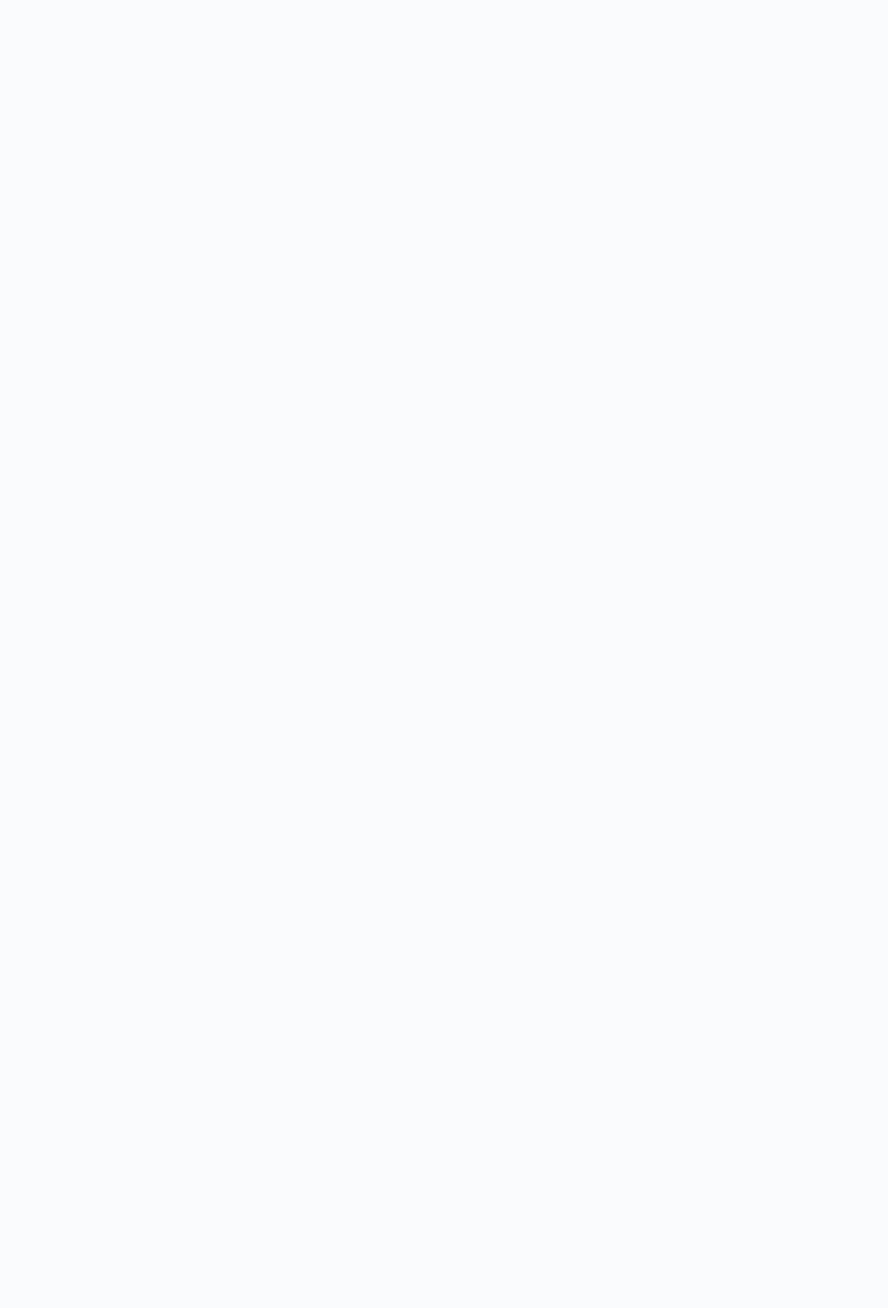
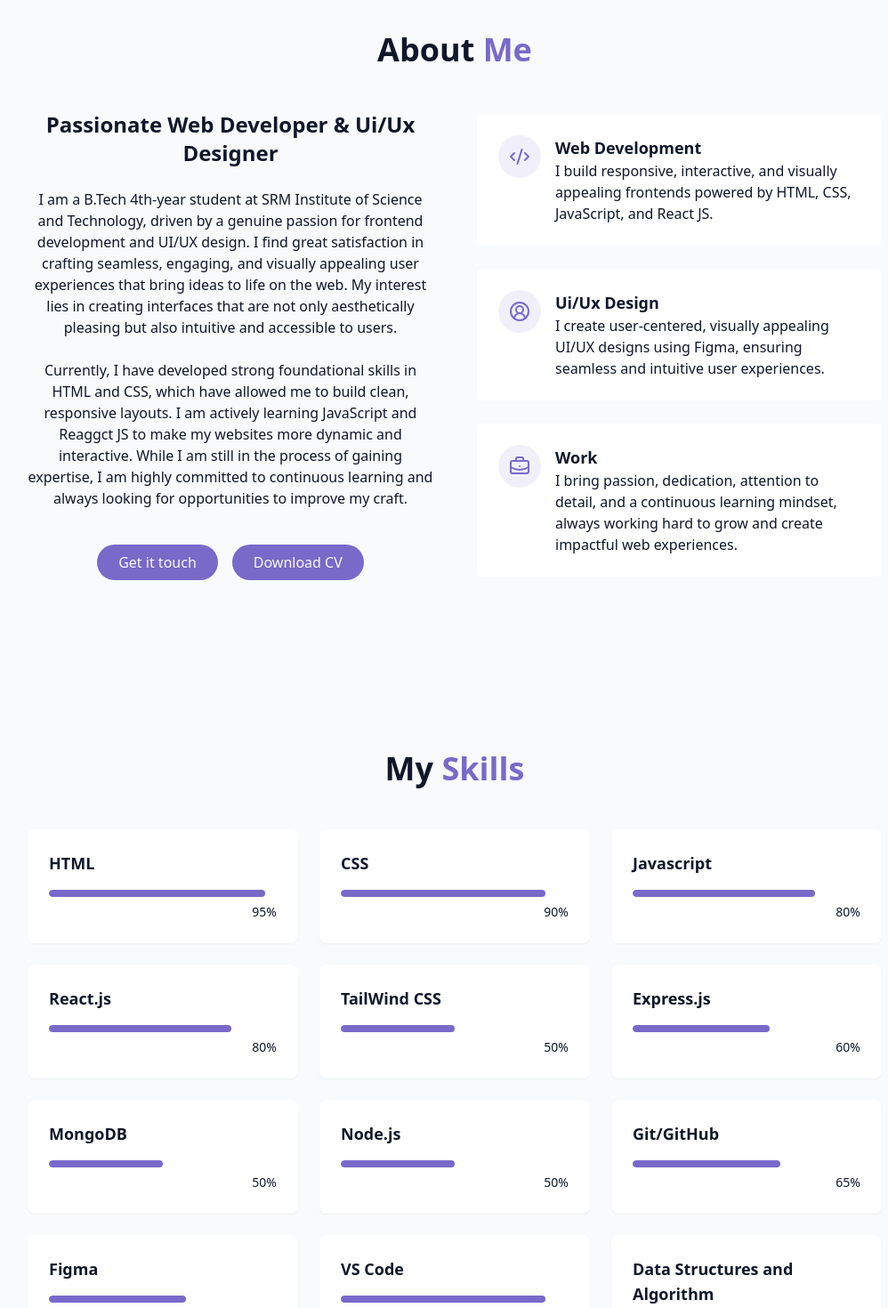
Before and after one commit to VeilSide2004/My-Portfolio, a React (Vite) app: page / in a window 1280 px wide. Shown: the part 860-2330 px from the top of the page at 89% size, without its empty margins (129-1127 px from the left). Before the commit the page ends 800 px from the top, so only its background shows below. Built offline with nearby package versions, Linux system fonts and the light colour scheme.

Commit message:
new features

```diff
--- /dev/null
+++ b/src/components/About.jsx
@@ -0,0 +1,80 @@
+import { CodeXml, LucideBriefcaseBusiness, UserCircle2 } from 'lucide-react';
+import React from 'react';
+
+const About = () => {
+    return (
+        <section id="about" className="py-24 px-4 relative">
+            <div className="container mx-auto max-w-5xl">
+                <h2 className="text-3xl md:text-4xl font-bold mb-12 text-center">
+                    About <span className="text-primary"> Me</span>
+                </h2>
+
+                <div className="grid grid-cols-1 md:grid-cols-2 gap-12 items-center">
+                    <div className="space-y-6">
+                        <h3 className="text-2xl font-semibold">Passionate Web Developer & Ui/Ux Designer</h3>
+
+                        <p className="text-muted-foreground">
+                            I am a B.Tech 4th-year student at SRM Institute of Science and Technology, driven by a genuine passion for frontend development and UI/UX design. I find great satisfaction in crafting seamless, engaging, and visually appealing user experiences that bring ideas to life on the web. My interest lies in creating interfaces that are not only aesthetically pleasing but also intuitive and accessible to users.
+                        </p>
+
+                        <p className="text-muted-foregrpound">
+                            Currently, I have developed strong foundational skills in HTML and CSS, which have allowed me to build clean, responsive layouts. I am actively learning JavaScript and Reaggct JS to make my websites more dynamic and interactive. While I am still in the process of gaining expertise, I am highly committed to continuous learning and always looking for opportunities to improve my craft.
+                        </p>
+
+                        <div className="flex flex-col sm:flex-row gap-4 pt-4 justify-center">
+                            <a href="#contact" className="cosmic-button">
+                                Get it touch
+                            </a>
+
+                            <a href="https://drive.google.com/drive/folders/13Gr9fmFUrKw3lw6zKARhkF7xe_mZHiUB" className="cosmic-button" download>
+                                Download CV
+                            </a>
+
+                        </div>
+                    </div>
+
+                    <div className="grid grid-cols-1 gap-6">
+                        <div className="gradient-border p-6 card-hover">
+                            <div className="flex items-start gap-4">
+                                <div className="p-3 rounded-full bg-primary/10"><CodeXml className="h-6 w-6 text-primary"/></div>
+                                <div className="text-left">
+                                    <h4 className="font-semibold text-lg">Web Development</h4>
+                                    <p className="text-muted-foreground">
+                                        I build responsive, interactive, and visually appealing frontends powered by HTML, CSS, JavaScript, and React JS.
+                                    </p>
+                                </div>
+                            </div>
+                        </div>
+                        <div className="gradient-border p-6 card-hover">
+                            <div className="flex items-start gap-4">
+                                <div className="p-3 rounded-full bg-primary/10"><UserCircle2 className="h-6 w-6 text-primary"/></div>
+                                <div className="text-left">
+                                    <h4 className="font-semibold text-lg">Ui/Ux Design</h4>
+                                    <p className="text-muted-foreground">
+                                        I create user-centered, visually appealing UI/UX designs using Figma, ensuring seamless and intuitive user experiences.
+                                    </p>
+                                </div>
+                            </div>
+                        </div>
+                        <div className="gradient-border p-6 card-hover">
+                            <div className="flex items-start gap-4">
+                                <div className="p-3 rounded-full bg-primary/10"><LucideBriefcaseBusiness className="h-6 w-6 text-primary"/></div>
+                                <div className="text-left">
+                                    <h4 className="font-semibold text-lg">Work</h4>
+                                    <p className="text-muted-foreground">
+                                        I bring passion, dedication, attention to detail, and a continuous learning mindset, always working hard to grow and create impactful web experiences.
+                                    </p>
+                                </div>
+                            </div>
+                        </div>
+
+                    </div>
+
+                </div>
+
+            </div>
+        </section>
+    );
+};
+
+export default About;
--- a/src/components/Hero.jsx
+++ b/src/components/Hero.jsx
@@ -12,7 +12,7 @@ const Hero = () => {
                         <span className="text-gradient ml-2 opacity-0 animate-fade-in-delay-2">Mondal</span>
                     </h1>
                     <p className="text-lg md:text-xl text-muted-foreground max-2-2xl mx-auto opacity-0 animate-fade-in-delay-3">
-                        I am a passionate web developer focused on frontend development. I have solid skills in HTML and CSS, and I am currently learning JavaScript and React JS to build dynamic, interactive websites. Though I am still growing and gaining expertise, I am committed to continuous learning and excited to take on new challenges. I enjoy creating clean, responsive, and user-friendly interfaces that bring designs to life.
+                        I am passionate about frontend development and UI/UX design. I love crafting clean, interactive, and visually appealing user experiences, and I’m driven by a constant curiosity to grow and improve.
                     </p>
 
                     <div className="pt-4 opacity-0 animate-fade-in-delay-4">
--- /dev/null
+++ b/src/components/Skills.jsx
@@ -0,0 +1,65 @@
+import React from 'react';
+
+const skills = [
+    // frontend
+    { name: "HTML", level: 95, category: "frontend" },
+    { name: "CSS", level: 90, category: "frontend" },
+    { name: "Javascript", level: 80, category: "frontend" },
+    { name: "React.js", level: 80, category: "frontend" },
+    { name: "TailWind CSS", level: 50, category: "frontend" },
+
+    //backend
+    { name: "Express.js", level: 60, category: "backend" },
+    { name: "MongoDB", level: 50, category: "backend" },
+    { name: "Node.js", level: 50, category: "backend" },
+
+    //tools
+    { name: "Git/GitHub", level: 65, category: "tools" },
+    { name: "Figma", level: 60, category: "tools" },
+    { name: "VS Code", level: 90, category: "tools" },
+
+    //programming
+    { name: "Data Structures and Algorithm", level: 50, category: "programming" },
+    { name: "C++", level: 90, category: "programming" }
+
+]
+
+const Skills = () => {
+    return (
+        <section id="skills" className="py-24 px-4 relative bg-secondary/30">
+            <div className="container mx-auto max-w-5xl">
+                <h2 className="text-3xl md:text-4xl font-bold mb-12 text-center">
+                    My <span className="text-primary"> Skills</span>
+                </h2>
+
+                <div className="grid grid-cols-1 sm:grid-cols-2 lg:grid-cols-3 gap-6">
+                    {skills.map((skill, key) => (
+                        <div
+                            key={key}
+                            className="bg-card p-6 rounded-lg shadow-xs card-hover">
+                            <div className="text-left mb-4">
+                                <h3 className="font-semibold text-lg">{skill.name}</h3>
+                            </div>
+
+                            <div className="w-full bg-secondary/50 h-2 rounded-full overflow-hidden">
+                                <div className="bg-primary h-2 rounded-full origin-left animate-[grow_1.5s_ease-out]"
+                                style={{width:skill.level + "%"}} />
+                            </div>
+
+                            <div className="text-right mt-1">
+                                <span className='text-sm text-muted-foreground'>{skill.level}%</span>
+                            </div>
+
+
+                        </div>
+                    ))}
+
+                </div>
+
+            </div>
+
+        </section>
+    );
+};
+
+export default Skills;
--- a/src/index.css
+++ b/src/index.css
@@ -147,7 +147,7 @@
 
 @utility gradient-border {
   @apply relative rounded-md;
-  background: linear-gradient(to right, hex(var(--card)), hex(var(--card)) );
+  background: linear-gradient(to right, hsl(var(--card)), hsl(var(--card)) );
   background-clip: padding-box;
   border: 1px solid transparent;
 }
--- a/src/pages/Home.jsx
+++ b/src/pages/Home.jsx
@@ -1,5 +1,7 @@
+import About from "../components/About";
 import Hero from "../components/Hero";
 import Navbar from "../components/Navbar";
+import Skills from "../components/Skills";
 import StarBackground from "../components/StarBackground";
 import ThemeToggle from "../components/ThemeToggle"
 
@@ -19,6 +21,8 @@ const Home = () => {
             {/* the main content */}
             <main>
                 <Hero/>
+                <About/>
+                <Skills/>
             </main>
         </div>
     );
```
Also changed, not shown: src/components/Navbar.jsx (+26 -31 lines), 1 other file (tests, documents, lock files or other folders).
